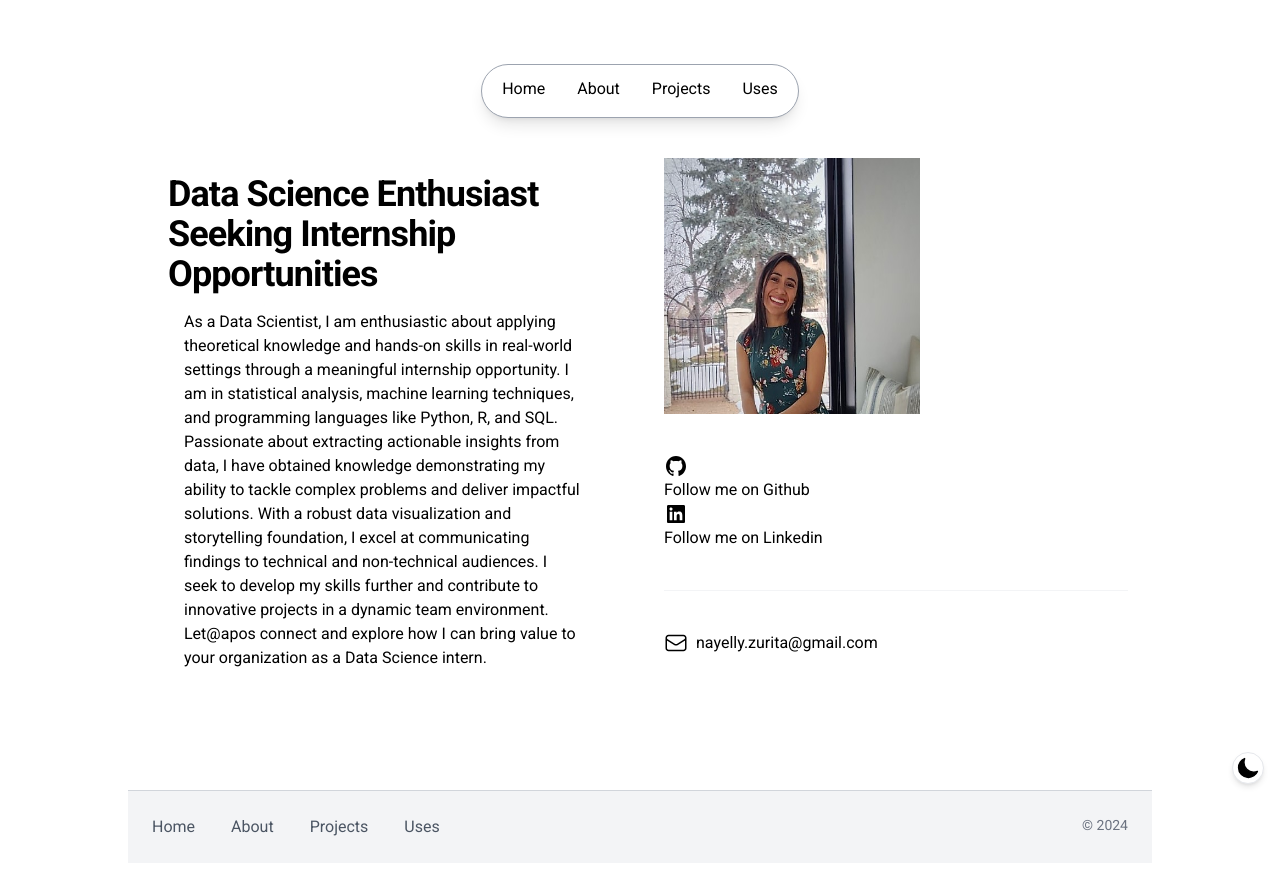
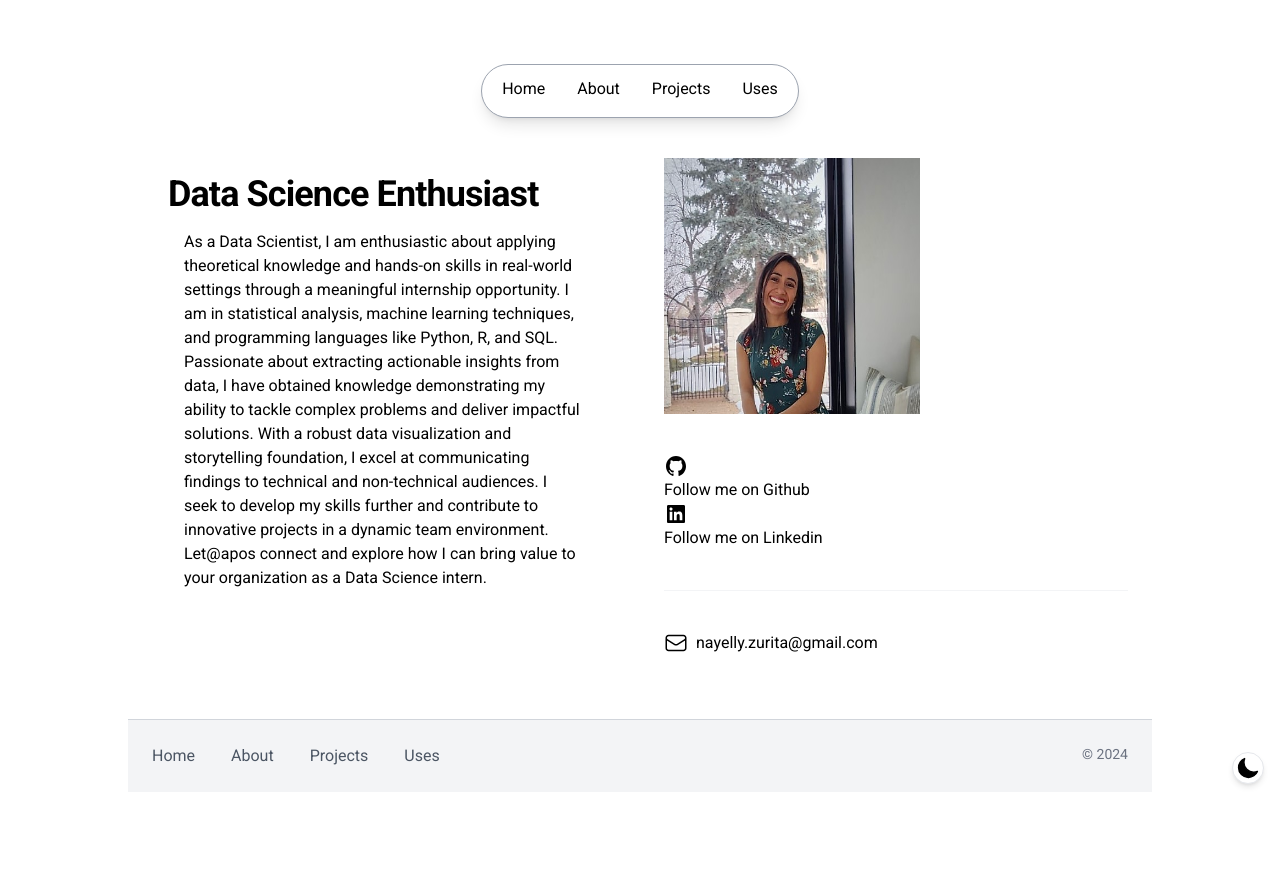
Before and after one commit to NayellyZurita/portfoliofinal, a Next.js app: page /about in a window 1280 px wide. Shown: the top 874 px of the page. After the commit the page ends 840 px from the top, so only its background shows below. Built offline with nearby package versions, Linux system fonts and the light colour scheme.

Commit message:
change aboutIntro

```diff
--- a/src/app/about/Intro.jsx
+++ b/src/app/about/Intro.jsx
@@ -10,7 +10,7 @@ export default function IntroAbout() {
       <div className="hidden w-full h-112 bg-white bg-opacity-90 rounded-full"></div>
 
       <h1 className="w-full h-30 text-4xl tracking-tight font-bold ">
-      Data Science Enthusiast Seeking Internship Opportunities
+      Data Science Enthusiast
       </h1>
 
       <p className="w-full h-42 text-base p-4 ">
```
